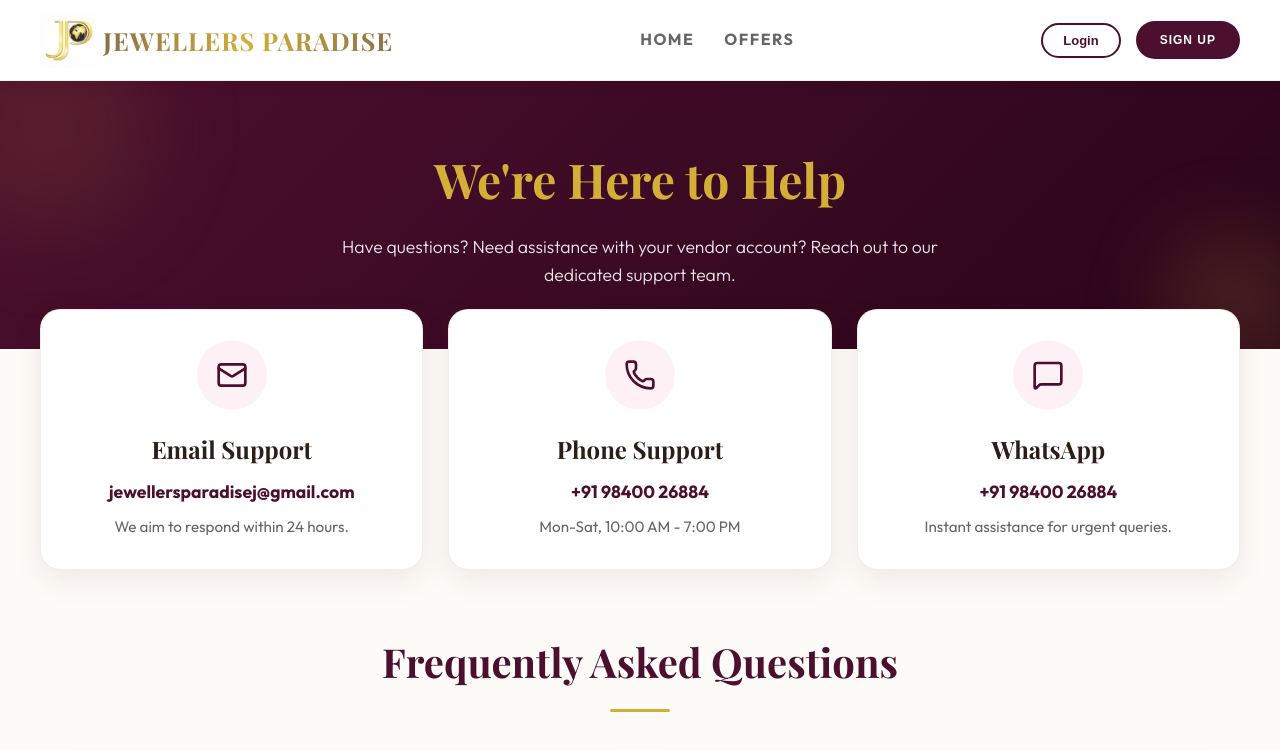
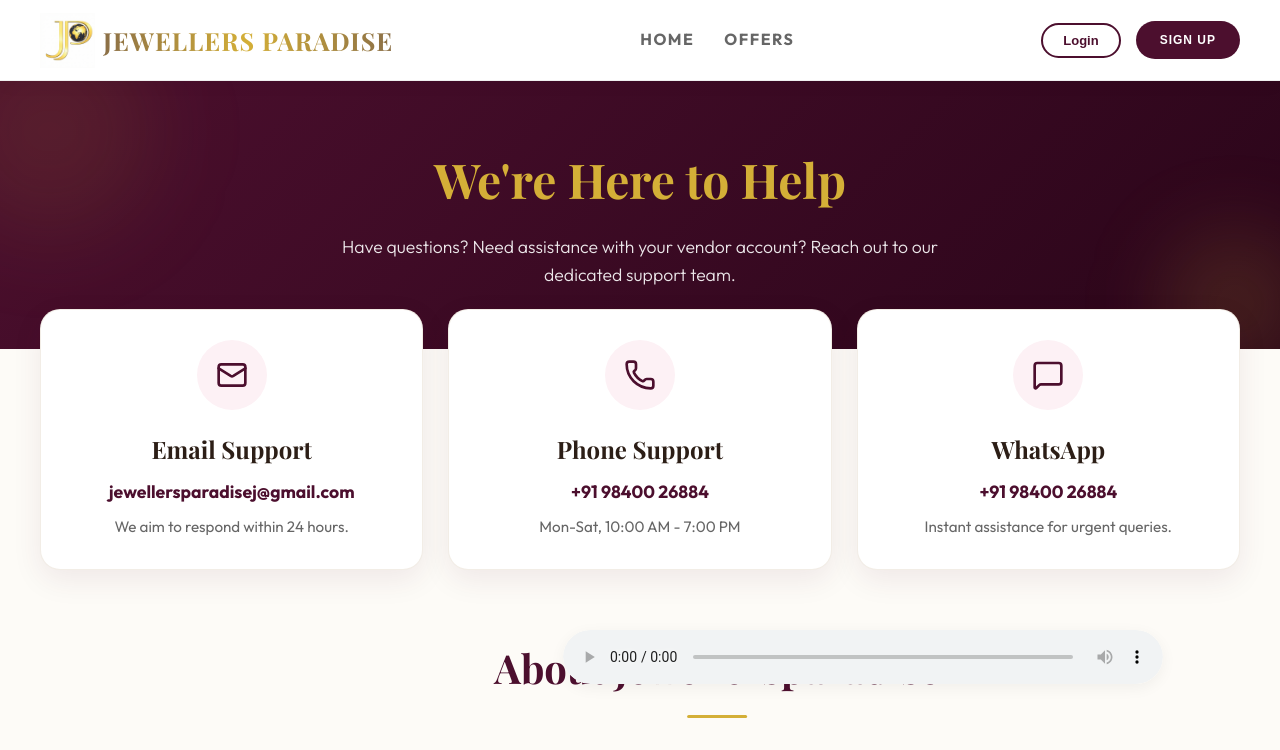
Before and after one commit to A-Muthurama/vendor_panel, a React (Create React App) app in the folder frontend/: page /vendor/help-support in a window 1280 px wide. Shown: the top 750 px of the page. Built offline with nearby package versions, Linux system fonts and the light colour scheme; no server answers; a web font is replaced by a local one.

Commit message:
updates on audio

```diff
--- a/frontend/src/pages/PublicSupport.js
+++ b/frontend/src/pages/PublicSupport.js
@@ -108,6 +108,15 @@ const PublicSupport = () => {
                         ))}
                     </div>
 
+                    {/* About Audio Section */}
+                    <div className="audio-container" style={{ textAlign: "center", marginBottom: "4rem" }}>
+                        <h2 className="section-title" style={{ fontSize: "2.5rem", marginBottom: "30px" }}>About Jewellersparadise</h2>
+                        <audio controls style={{ width: "100%", maxWidth: "600px", outline: "none", boxShadow: "0 4px 15px rgba(0, 0, 0, 0.05)", borderRadius: "30px" }}>
+                            <source src="/assets/FAQ-audio.mpeg" type="audio/mpeg" />
+                            Your browser does not support the audio element.
+                        </audio>
+                    </div>
+
                     {/* FAQ Section */}
                     <div className="faq-container">
                         <h2 className="section-title">Frequently Asked Questions</h2>
```
Also changed, not shown: 1 other file (tests, documents, lock files or other folders).
